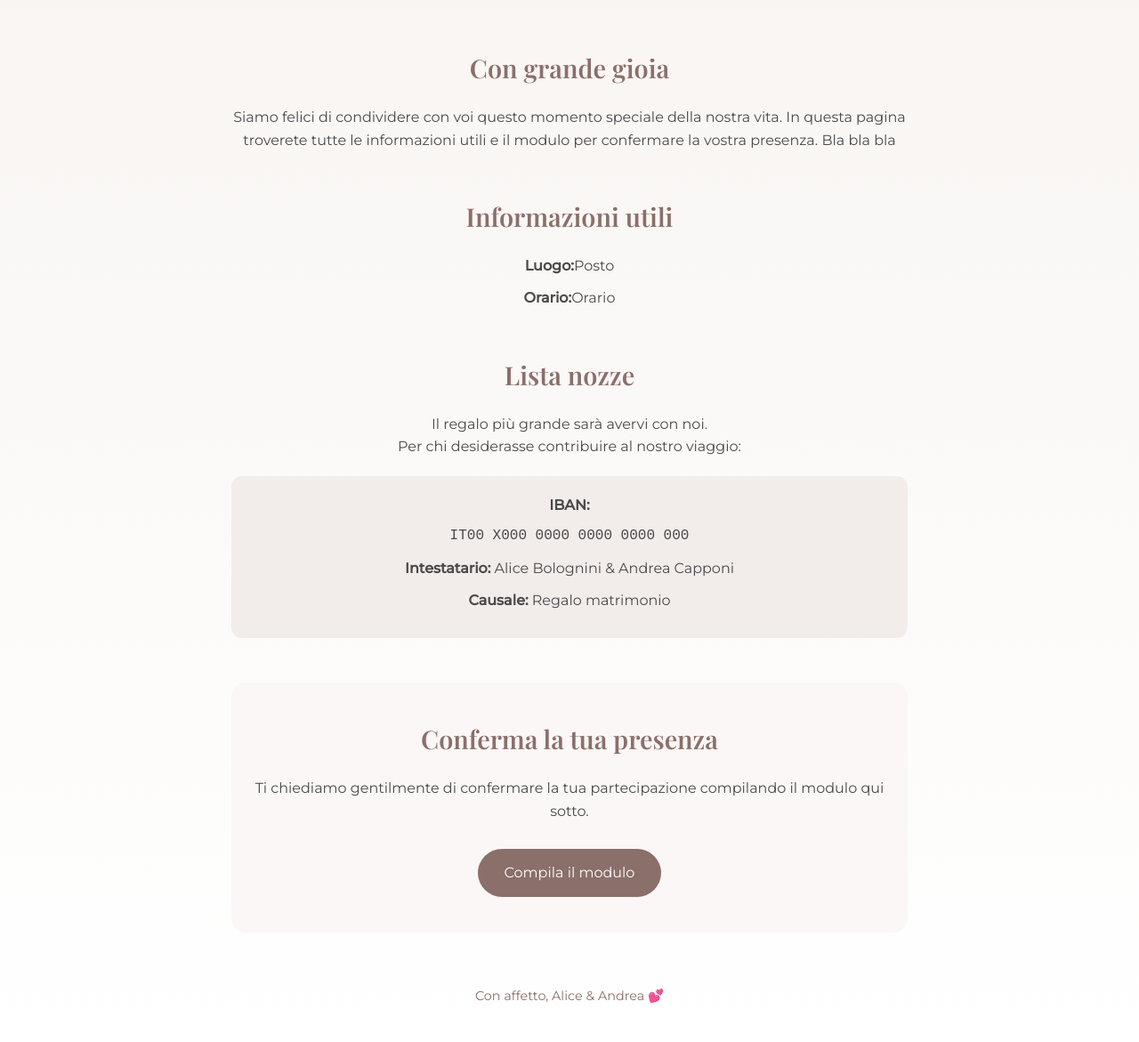
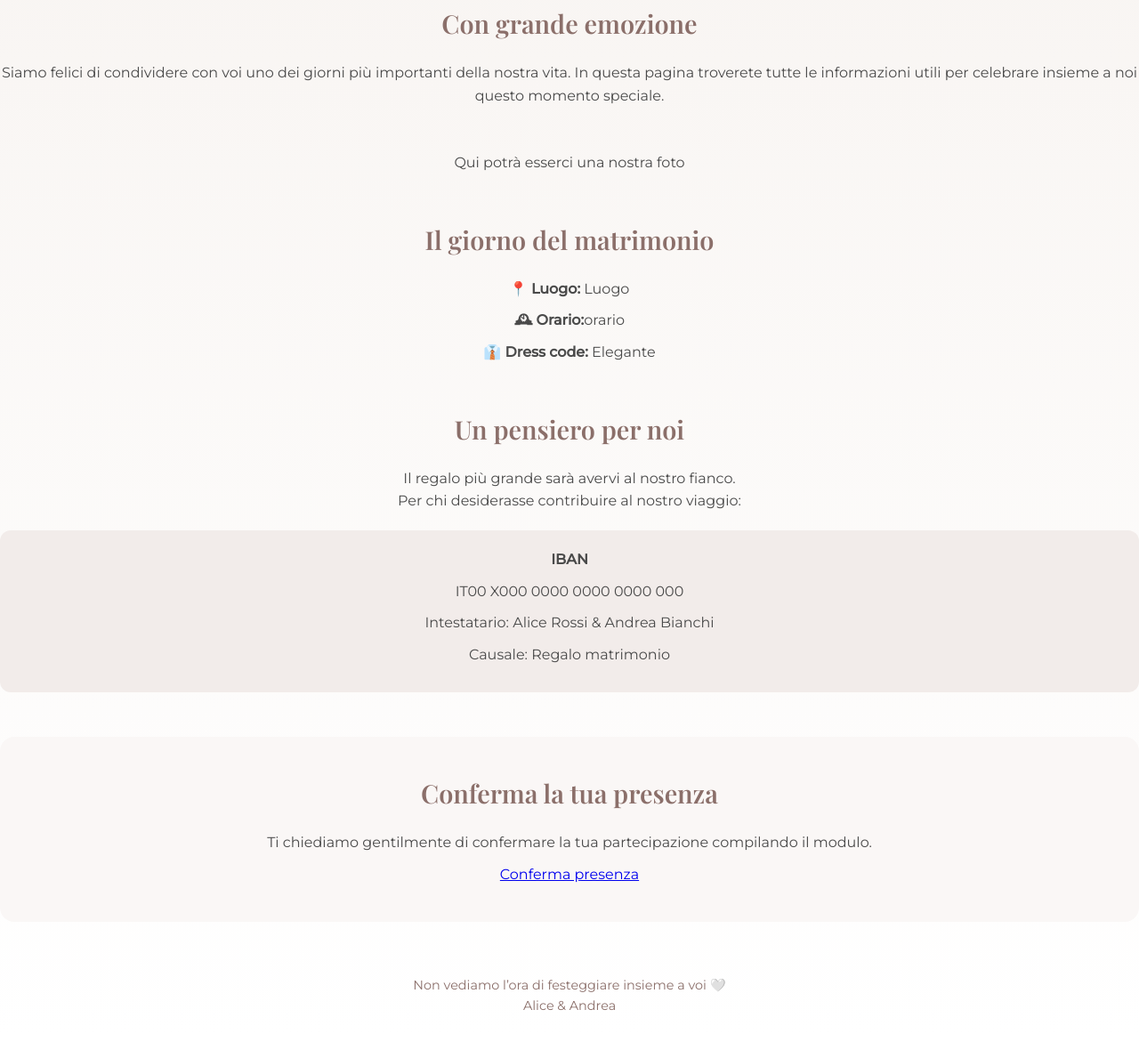
Before and after one commit to Matteo-00/aliceandrea.github.io, a plain HTML site: page index.html in a window 1280 px wide. Shown: the part 295-1466 px from the top of the page at 89% size. Drawn offline with nearby package versions, Linux system fonts and the light colour scheme.

Commit message:
Update index.html

```diff
--- a/index.html
+++ b/index.html
@@ -5,69 +5,83 @@
   <meta name="viewport" content="width=device-width, initial-scale=1.0">
   <title>Alice & Andrea – Il nostro matrimonio</title>
 
-  <!-- Font elegante -->
+  <!-- Font eleganti -->
   <link href="https://fonts.googleapis.com/css2?family=Playfair+Display:wght@400;600&family=Montserrat:wght@300;400;500&display=swap" rel="stylesheet">
 
-  <!-- CSS -->
   <link rel="stylesheet" href="style.css">
 </head>
 
 <body>
 
-  <div class="container">
+  <!-- HERO -->
+  <section class="hero">
+    <div class="overlay"></div>
+    <div class="hero-content">
+      <h1>Alice & Andrea</h1>
+      <p class="hero-subtitle">Il nostro matrimonio</p>
+      <p class="hero-date">Data</p>
+    </div>
+  </section>
 
-    <header class="hero">
-      <h1>Alice & Andrea</h1>
-      <p class="subtitle">Il nostro matrimonio</p>
-      <p class="date">💍 Data</p>
-    </header>
-
-    <section class="section">
-      <h2>Con grande gioia</h2>
+  <!-- INTRO -->
+  <section class="section intro">
+    <h2>Con grande emozione</h2>
     <p>
-        Siamo felici di condividere con voi questo momento speciale della nostra vita.
-        In questa pagina troverete tutte le informazioni utili e il modulo per confermare la vostra presenza. Bla bla bla
+      Siamo felici di condividere con voi uno dei giorni più importanti della nostra vita.
+      In questa pagina troverete tutte le informazioni utili per celebrare insieme a noi questo momento speciale.
     </p>
   </section>
 
-    <section class="section">
-      <h2>Informazioni utili</h2>
-      <p><strong>Luogo:</strong>Posto</p>
-      <p><strong>Orario:</strong>Orario</p>
+  <!-- FOTO -->
+  <section class="section photo-section">
+    <div class="photo-frame">
+      <!-- INSERISCI QUI UNA FOTO -->
+      <!-- <img src="foto.jpg" alt="Alice e Andrea"> -->
+      <span>Qui potrà esserci una nostra foto</span>
+    </div>
   </section>
 
-    <section class="section iban">
-      <h2>Lista nozze</h2>
+  <!-- INFO EVENTO -->
+  <section class="section info">
+    <h2>Il giorno del matrimonio</h2>
+    <p><strong>📍 Luogo:</strong> Luogo</p>
+    <p><strong>🕰 Orario:</strong>orario</p>
+    <p><strong>👔 Dress code:</strong> Elegante</p>
+  </section>
+
+  <!-- LISTA NOZZE -->
+  <section class="section gift">
+    <h2>Un pensiero per noi</h2>
     <p>
-        Il regalo più grande sarà avervi con noi.<br>
+      Il regalo più grande sarà avervi al nostro fianco.<br>
       Per chi desiderasse contribuire al nostro viaggio:
     </p>
 
     <div class="iban-box">
-        <p><strong>IBAN:</strong></p>
-        <p class="iban-code">IT00 X000 0000 0000 0000 000</p>
-        <p><strong>Intestatario:</strong> Alice Bolognini & Andrea Capponi</p>
-        <p><strong>Causale:</strong> Regalo matrimonio</p>
+      <p><strong>IBAN</strong></p>
+      <p class="iban">IT00 X000 0000 0000 0000 000</p>
+      <p>Intestatario: Alice Rossi & Andrea Bianchi</p>
+      <p>Causale: Regalo matrimonio</p>
     </div>
   </section>
 
+  <!-- RSVP -->
   <section class="section rsvp">
     <h2>Conferma la tua presenza</h2>
     <p>
-        Ti chiediamo gentilmente di confermare la tua partecipazione compilando il modulo qui sotto.
+      Ti chiediamo gentilmente di confermare la tua partecipazione compilando il modulo.
     </p>
 
-      <!-- QUI METTERAI IL LINK A GOOGLE FORM -->
-      <a class="button" href="INSERISCI_QUI_LINK_GOOGLE_FORM" target="_blank">
-        Compila il modulo
+    <a href="INSERISCI_QUI_LINK_GOOGLE_FORM" target="_blank" class="btn">
+      Conferma presenza
     </a>
   </section>
 
+  <!-- FOOTER -->
   <footer class="footer">
-      <p>Con affetto, Alice & Andrea 💕</p>
+    <p>Non vediamo l’ora di festeggiare insieme a voi 🤍</p>
+    <p class="signature">Alice & Andrea</p>
   </footer>
-
-  </div>
 
 </body>
 </html>
```
Lines whose indentation alone changed are shown as unchanged.
